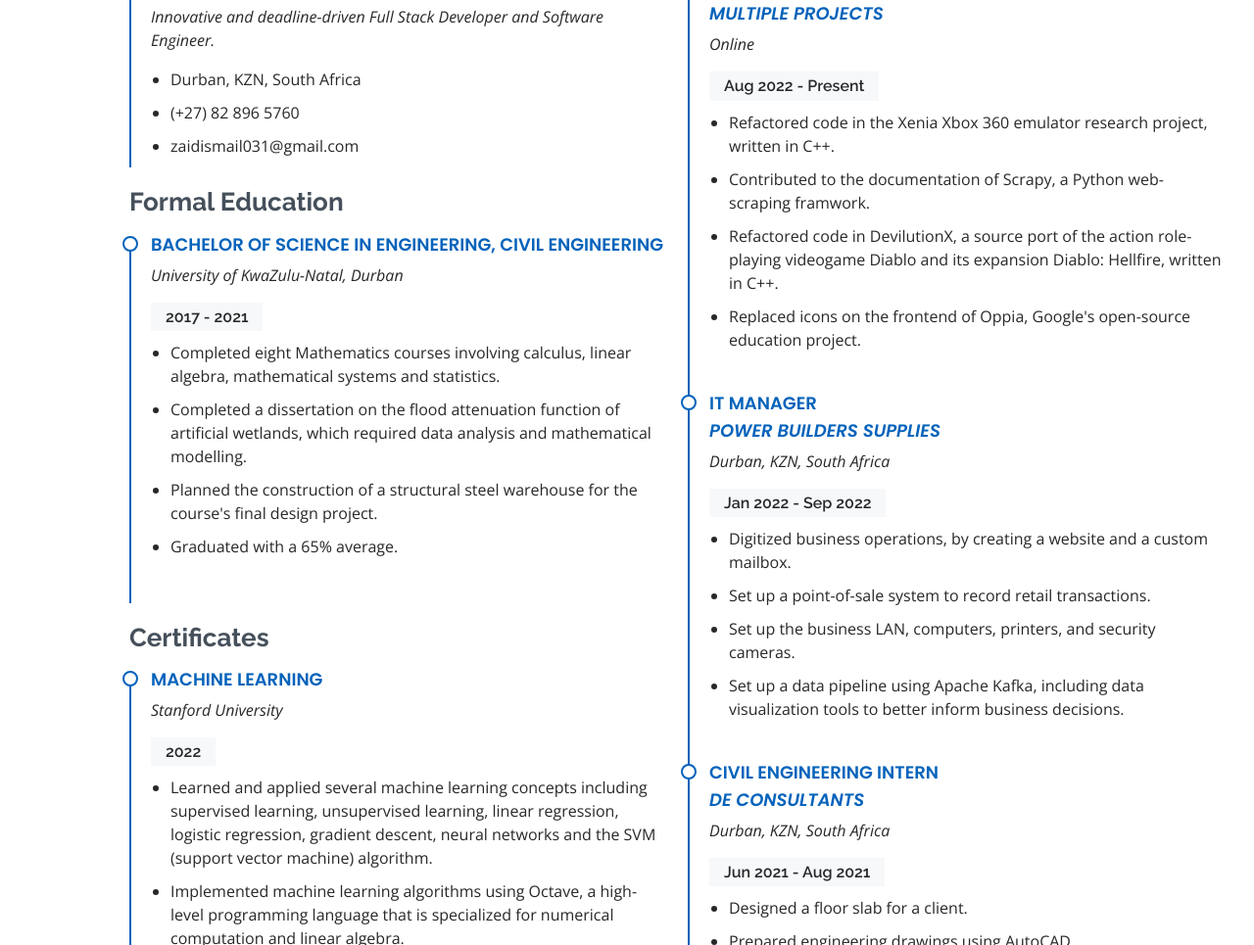
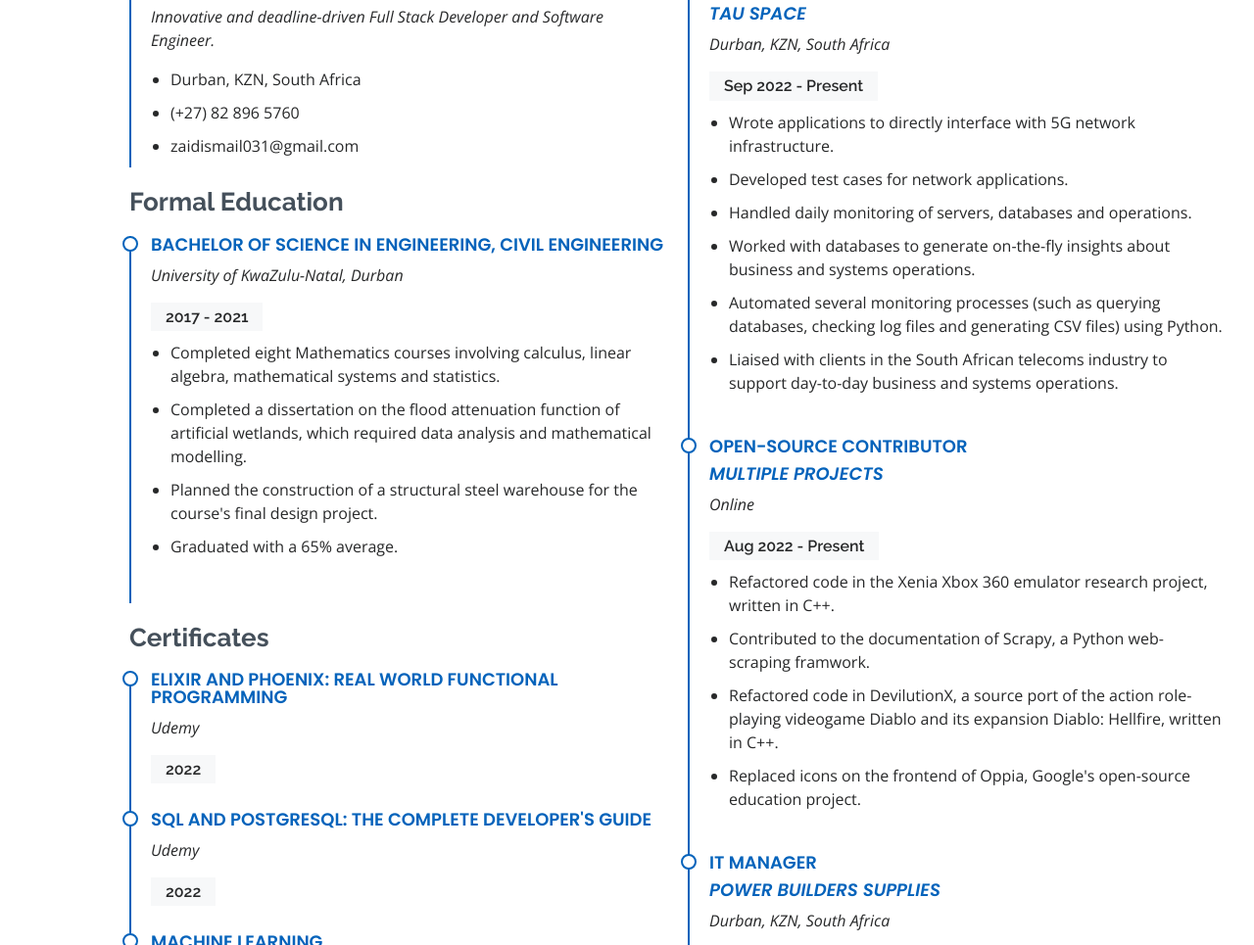
Before and after one commit to zaid-ismail031/zaidismail.co.za, a plain HTML site: page index.html in a window 1280 px wide. Shown: the part 2349-3314 px from the top of the page at 98% size. Drawn offline with nearby package versions, Linux system fonts and the light colour scheme.

Commit message:
Added new work experience

```diff
--- a/index.html
+++ b/index.html
@@ -263,6 +263,19 @@
             </div>
 
             <h3 class="resume-title">Certificates</h3>
+
+            <div class="resume-item">
+              <h4>Elixir and Phoenix: Real World Functional Programming</h4>
+              <p><em>Udemy</em></p>
+              <h5>2022</h5>
+            </div>
+
+            <div class="resume-item">
+              <h4>SQL and PostgreSQL: The Complete Developer's Guide</h4>
+              <p><em>Udemy</em></p>
+              <h5>2022</h5>
+            </div>
+
             <div class="resume-item">
               <h4>Machine Learning</h4>
               <p><em>Stanford University</em></p>
@@ -323,6 +336,20 @@
           </div>
           <div class="col-lg-6">
             <h3 class="resume-title">Professional Experience</h3>
+            <div class="resume-item">
+              <h4>Operations Engineer</h4>
+              <h4><em>Tau Space</em></h4>
+              <p><em>Durban, KZN, South Africa</em></p>
+              <h5>Sep 2022 - Present</h5>
+              <ul>
+                <li>Wrote applications to directly interface with 5G network infrastructure.</li>
+                <li>Developed test cases for network applications.</li>
+                <li>Handled daily monitoring of servers, databases and operations.</li>
+                <li>Worked with databases to generate on-the-fly insights about business and systems operations.</li>
+                <li>Automated several monitoring processes (such as querying databases, checking log files and generating CSV files) using Python.</li>
+                <li>Liaised with clients in the South African telecoms industry to support day-to-day business and systems operations.</li>
+              </ul>
+            </div>
             <div class="resume-item">
               <h4>Open-Source Contributor</h4>
               <h4><em>Multiple Projects</em></h4>
```
Also changed, not shown: 1 other file.
